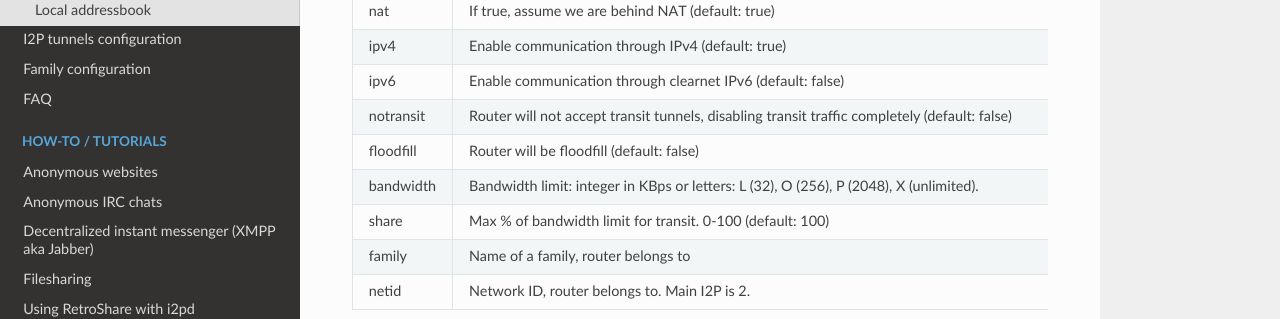
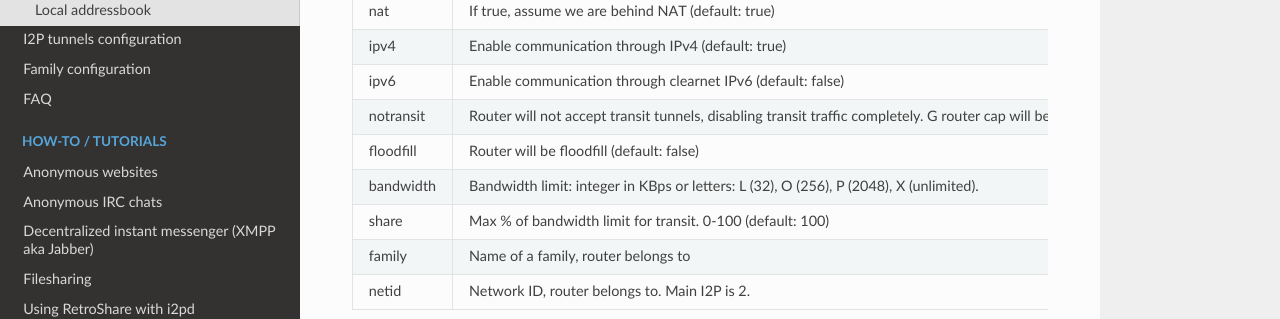
Before and after one commit to PurpleI2P/i2pd_docs_en, an MkDocs documentation site: the page built from docs/user-guide/configuration.md, in a window 1280 px wide and 900 px high, scrolled down 1541 px. Shown: the part 151-470 px from the top of the window. Built offline with MkDocs 1.6.1, drawn with Linux system fonts in a browser that asks for light colours; nearby versions of some CDN libraries; old or Windows-style settings are respelled for this version of MkDocs.

Commit message:
G router cap for notransit

```diff
--- a/docs/user-guide/configuration.md
+++ b/docs/user-guide/configuration.md
@@ -63,7 +63,7 @@ address6                               | Local address to bind to for clearnet I
 nat                                    | If true, assume we are behind NAT (default: true)
 ipv4                                   | Enable communication through IPv4 (default: true)
 ipv6                                   | Enable communication through clearnet IPv6 (default: false)
-notransit                              | Router will not accept transit tunnels, disabling transit traffic completely (default: false)
+notransit                              | Router will not accept transit tunnels, disabling transit traffic completely. G router cap will be published (default: false)
 floodfill                              | Router will be floodfill (default: false)
 bandwidth                              | Bandwidth limit: integer in KBps or letters: L (32), O (256), P (2048), X (unlimited).
 share                                  | Max % of bandwidth limit for transit. 0-100 (default: 100)
```
